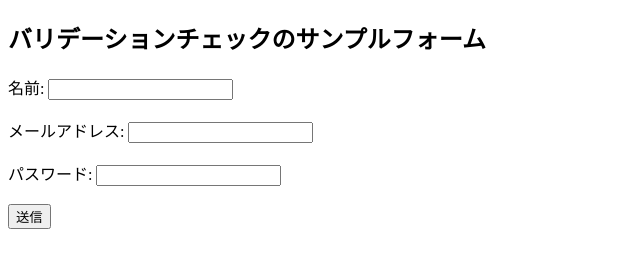
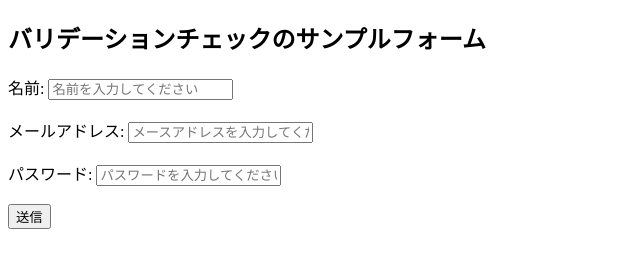
Before and after one commit to AK-Dev-GitHub/Learn-JS, a plain HTML site: page Sample Code/Validation/Validation1.html in a window 1280 px wide. Shown: the whole page, without its empty margins (0-640 px from the left). Drawn offline with Linux system fonts and the light colour scheme.

Commit message:
Fix: サンプルフォームにplaceholder追加

```diff
--- a/Sample Code/Validation/Validation1.html
+++ b/Sample Code/Validation/Validation1.html
@@ -47,13 +47,13 @@
     <h2>バリデーションチェックのサンプルフォーム</h2>
     <form onsubmit="return validateForm()">
       <label for="name">名前:</label>
-      <input type="text" id="name" required><br><br>
+      <input type="text" id="name" required placeholder="名前を入力してください"><br><br>
 
       <label for="email">メールアドレス:</label>
-      <input type="email" id="email" required><br><br>
+      <input type="email" id="email" required placeholder="メースアドレスを入力してください"><br><br>
 
       <label for="password">パスワード:</label>
-      <input type="password" id="password" required><br><br>
+      <input type="password" id="password" required placeholder="パスワードを入力してください"><br><br>
 
       <input type="submit" value="送信">
     </form>
```
